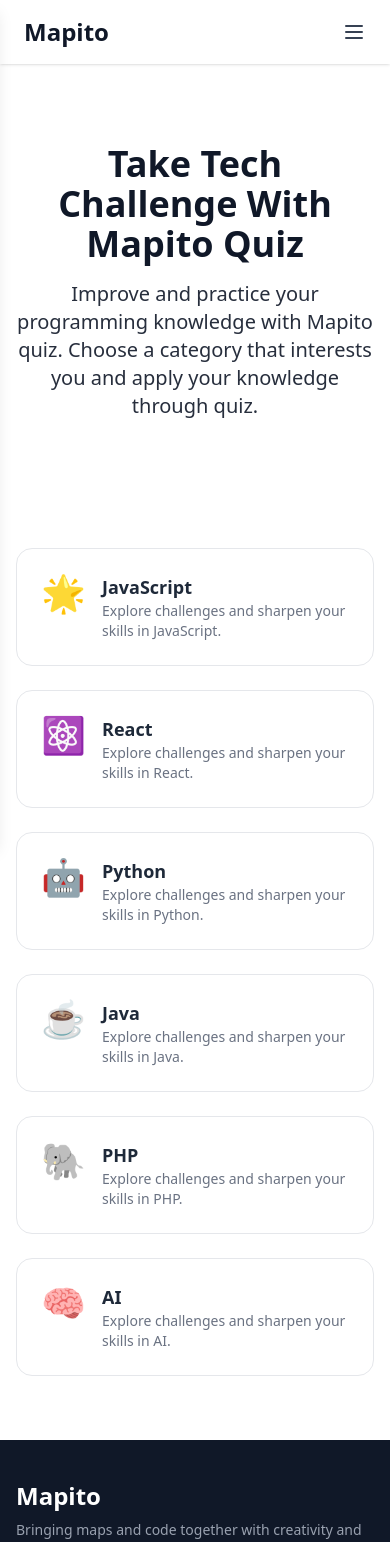
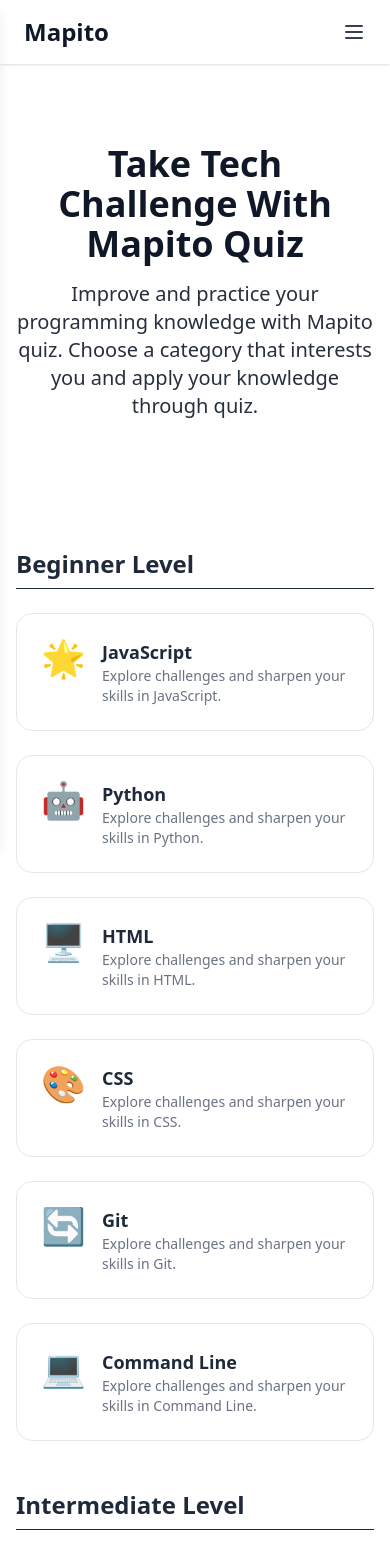
Before and after one commit to wintwah243/Mapito, a React (Vite) app in the folder mapito/: page /quiz in a window 390 px wide. Shown: the top 1542 px of the page. Built offline with nearby package versions, Linux system fonts and the light colour scheme.

Commit message:
add level for quiz [as user's request :)]

```diff
--- a/mapito/src/components/Quiz.jsx
+++ b/mapito/src/components/Quiz.jsx
@@ -1,9 +1,10 @@
-import React, { useState, useEffect } from 'react';
+import React, { useState, useEffect, useRef } from 'react';
 import { quizData } from '../utils/data';
 import Navbar from './Navbar';
 import Footer from './Footer';
 
 const Quiz = () => {
+    const [selectedCategory, setSelectedCategory] = useState('');
     const [selectedLanguage, setSelectedLanguage] = useState('');
     const [currentQuestionIndex, setCurrentQuestionIndex] = useState(0);
     const [selectedAnswer, setSelectedAnswer] = useState('');
@@ -13,8 +14,10 @@ const Quiz = () => {
     const [userAnswers, setUserAnswers] = useState([]);
     const [isReviewMode, setIsReviewMode] = useState(false);
     const [reviewIndex, setReviewIndex] = useState(0);
+    const quizHeaderRef = useRef(null);
 
     const handleStopQuiz = () => {
+        setSelectedCategory('');
         setSelectedLanguage('');
         setCurrentQuestionIndex(0);
         setScore(0);
@@ -26,7 +29,8 @@ const Quiz = () => {
         setReviewIndex(0);
     };
 
-    const handleLanguageSelect = (language) => {
+    const handleLanguageSelect = (category, language) => {
+        setSelectedCategory(category);
         setSelectedLanguage(language);
         setCurrentQuestionIndex(0);
         setScore(0);
@@ -36,9 +40,16 @@ const Quiz = () => {
         setUserAnswers([]);
         setIsReviewMode(false);
         setReviewIndex(0);
+
+       setTimeout(() => {
+        quizHeaderRef.current?.scrollIntoView({
+            behavior: 'auto',
+            block: 'start'
+        });
+    }, 0);
     };
 
-    const currentQuestion = quizData[selectedLanguage]?.[currentQuestionIndex];
+    const currentQuestion = quizData[selectedCategory]?.[selectedLanguage]?.[currentQuestionIndex];
 
     const handleAnswerSelect = (answer) => {
         setSelectedAnswer(answer);
@@ -67,7 +78,7 @@ const Quiz = () => {
         ]));
 
         // move to next or end
-        if (currentQuestionIndex < quizData[selectedLanguage]?.length - 1) {
+        if (currentQuestionIndex < quizData[selectedCategory]?.[selectedLanguage]?.length - 1) {
             setCurrentQuestionIndex(prev => prev + 1);
             setSelectedAnswer('');
         } else {
@@ -119,6 +130,42 @@ const Quiz = () => {
         return () => clearInterval(timer);
     }, [selectedLanguage, quizEnded, isReviewMode]);
 
+    const quizCategories = [
+        {
+            name: "Beginner",
+            quizzes: [
+                { label: 'JavaScript', emoji: '🌟', key: 'javascript' },
+                { label: 'Python', emoji: '🤖', key: 'python' },
+                { label: 'HTML', emoji: '🖥️', key: 'html' },
+                { label: 'CSS', emoji: '🎨', key: 'css' },
+                { label: 'Git', emoji: '🔄', key: 'git' },
+                { label: 'Command Line', emoji: '💻', key: 'cli' }
+            ]
+        },
+        {
+            name: "Intermediate",
+            quizzes: [
+                { label: 'React', emoji: '⚛️', key: 'react' },
+                { label: 'Node.js', emoji: '🟢', key: 'node' },
+                { label: 'TypeScript', emoji: '🔵', key: 'typescript' },
+                { label: 'Express', emoji: '🚂', key: 'express' },
+                { label: 'MongoDB', emoji: '🍃', key: 'mongodb' },
+                { label: 'SQL', emoji: '🗃️', key: 'sql' }
+            ]
+        },
+        {
+            name: "Advanced",
+            quizzes: [
+                { label: 'Docker', emoji: '🐳', key: 'docker' },
+                { label: 'Kubernetes', emoji: '☸️', key: 'kubernetes' },
+                { label: 'AWS', emoji: '☁️', key: 'aws' },
+                { label: 'GraphQL', emoji: '📊', key: 'graphql' },
+                { label: 'Machine Learning', emoji: '🧠', key: 'ml' },
+                { label: 'Blockchain', emoji: '⛓️', key: 'blockchain' }
+            ]
+        }
+    ];
+
       return (
         <div className="min-h-screen bg-white mt-20">
             <Navbar />
@@ -135,21 +182,19 @@ const Quiz = () => {
             </div>
 
             {/* Main Content */}
-            <main className="max-w-7xl mx-auto px-4 sm:px-6 lg:px-8 py-16 bg-white min-h-screen">
+            <main className="max-w-7xl mx-auto px-4 sm:px-6 lg:px-8 py-16 bg-white min-h-screen" ref={quizHeaderRef}>
                 {!selectedLanguage && (
-                    <div className="max-w-4xl mx-auto text-center">
-                        <div className="grid grid-cols-1 sm:grid-cols-2 gap-6">
-                            {[
-                                { label: 'JavaScript', emoji: '🌟', key: 'javascript' },
-                                { label: 'React', emoji: '⚛️', key: 'react' },
-                                { label: 'Python', emoji: '🤖', key: 'python' },
-                                { label: 'Java', emoji: '☕', key: 'java' },
-                                { label: 'PHP', emoji: '🐘', key: 'php' },
-                                { label: 'AI', emoji: '🧠', key: 'ai' },
-                            ].map(({ label, emoji, key }) => (
+                    <div className="max-w-4xl mx-auto">
+                        {quizCategories.map((category) => (
+                            <div key={category.name} className="mb-12">
+                                <h2 className="text-2xl font-bold text-gray-800 mb-6 border-b pb-2">
+                                    {category.name} Level
+                                </h2>
+                                <div className="grid grid-cols-1 sm:grid-cols-2 md:grid-cols-3 gap-6">
+                                    {category.quizzes.map(({ label, emoji, key }) => (
                                         <button
                                             key={key}
-                                    onClick={() => handleLanguageSelect(key)}
+                                            onClick={() => handleLanguageSelect(category.name.toLowerCase(), key)}
                                             className="flex items-start bg-white border border-gray-200 hover:border-blue-500 hover:shadow-lg rounded-2xl p-6 space-x-4 transition duration-300 ease-in-out"
                                         >
                                             <div className="text-4xl">{emoji}</div>
@@ -160,6 +205,8 @@ const Quiz = () => {
                                         </button>
                                     ))}
                                 </div>
+                            </div>
+                        ))}
                     </div>
                 )}
 
@@ -178,7 +225,7 @@ const Quiz = () => {
                                         {!isReviewMode && (
                                             <div className="bg-blue-700 text-white px-3 py-1 rounded-full text-sm font-medium">
                                                 {!quizEnded
-                                                    ? `Question ${currentQuestionIndex + 1}/${quizData[selectedLanguage].length}`
+                                                    ? `Question ${currentQuestionIndex + 1}/${quizData[selectedCategory]?.[selectedLanguage]?.length}`
                                                     : `Completed`}
                                             </div>
                                         )}
@@ -238,7 +285,7 @@ const Quiz = () => {
                                                 disabled={!selectedAnswer}
                                                 className={`px-6 py-2 rounded-md font-medium ${!selectedAnswer ? 'bg-gray-300 cursor-not-allowed' : 'bg-gray-900 hover:bg-blue-700 text-white'}`}
                                             >
-                                                {currentQuestionIndex === quizData[selectedLanguage].length - 1 ? 'Finish' : 'Next'}
+                                                {currentQuestionIndex === quizData[selectedCategory]?.[selectedLanguage]?.length - 1 ? 'Finish' : 'Next'}
                                             </button>
                                         </div>
                                     </>
@@ -254,7 +301,7 @@ const Quiz = () => {
                                         </div>
                                         <h3 className="text-2xl font-bold text-gray-800 mb-2">Quiz Completed!</h3>
                                         <p className="text-gray-600 mb-6">
-                                            You scored {score} out of {quizData[selectedLanguage].length}
+                                            You scored {score} out of {quizData[selectedCategory]?.[selectedLanguage]?.length}
                                         </p>
                                         <div className="flex flex-col sm:flex-row justify-center gap-3">
                                             <button
```
Lines whose indentation alone changed are shown as unchanged.
